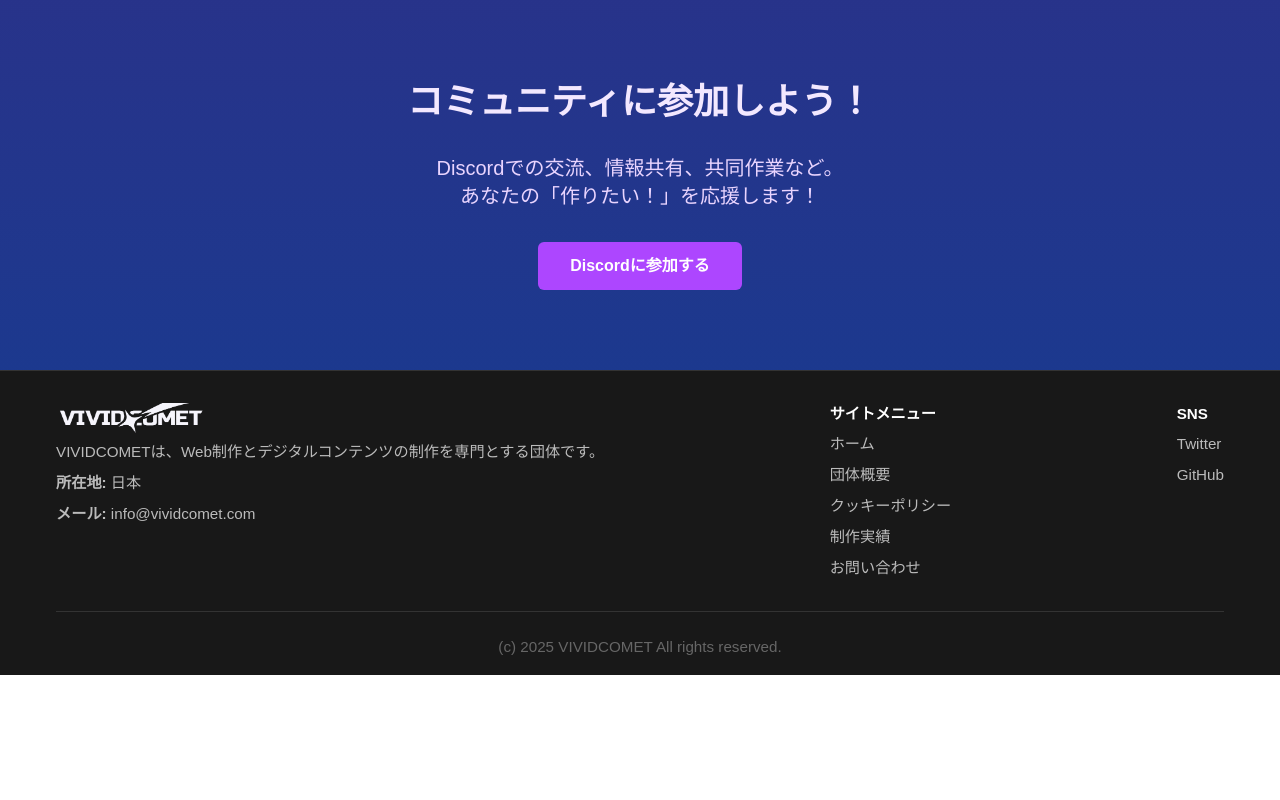
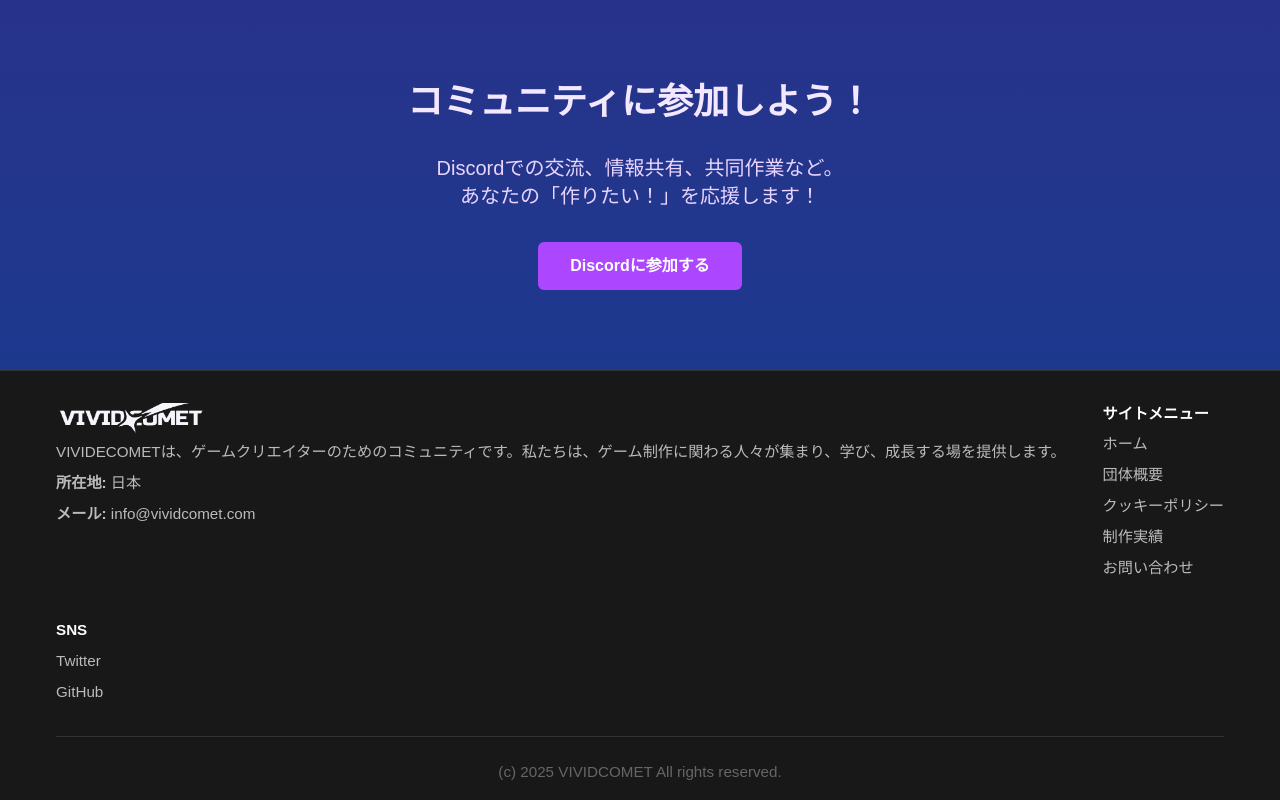
Before and after one commit to VIVIDCOMET/officialHP, a Next.js app: page / in a window 1280 px wide. Shown: the part 1309-2109 px from the top of the page. Before the commit the page ends 1984 px from the top, so only its background shows below. Built offline with nearby package versions, Linux system fonts and the light colour scheme.

Commit message:
フッターの説明文を更新し、VIVIDECOMETのコミュニティの目的を明確化

```diff
--- a/src/customization/Footer.ts
+++ b/src/customization/Footer.ts
@@ -7,7 +7,7 @@ export const Footer = {
     height: 20,
   },
   description:
-    "VIVIDCOMETは、Web制作とデジタルコンテンツの制作を専門とする団体です。",
+    "VIVIDECOMETは、ゲームクリエイターのためのコミュニティです。私たちは、ゲーム制作に関わる人々が集まり、学び、成長する場を提供します。",
   location: "日本",
   //TODO: メールアドレスを設定
   email: "info@vividcomet.com",
```
